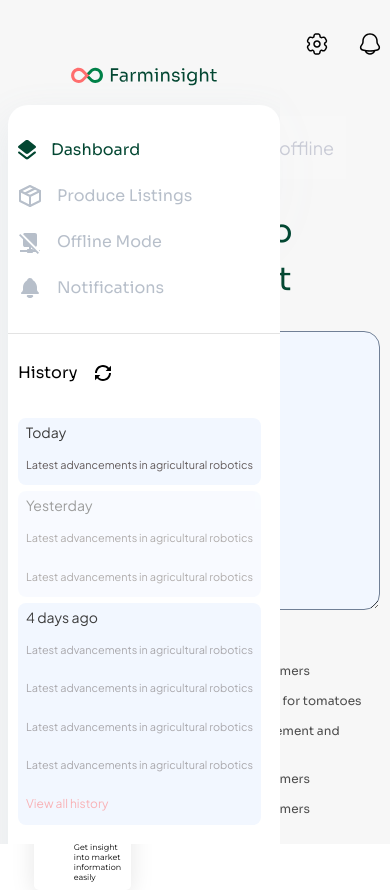
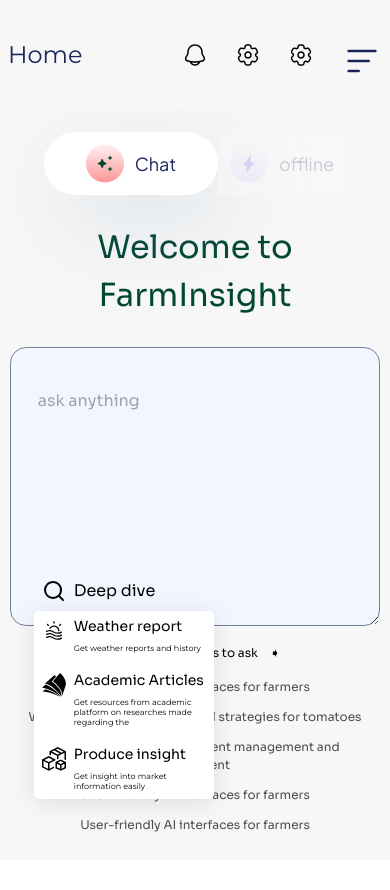
Before and after one commit to Farminsight-Klusterthon-23/frontend, a Next.js app: page /dashboard in a window 390 px wide. After the commit the page ends 860 px from the top, so only its background shows below. Built offline with nearby package versions, Linux system fonts and the light colour scheme.

Commit message:
enable toggling navigation in mobile

```diff
--- a/app/_components/AppHeader.js
+++ b/app/_components/AppHeader.js
@@ -2,32 +2,80 @@
 
 const montserrat = Montserrat({ subsets: ["latin"] })
 
-export default function AuthHeader({ heading }) {
+export default function AuthHeader({ heading, toggleNavigation }) {
   return (
-    <header className="flex items-center justify-between py-[29px] px-2 md:px-0 sticky top-0 bg-primary-contrast-text">
+    <header className="flex items-center justify-between py-[29px] px-2 md:px-4 sticky top-0 bg-primary-contrast-text">
       <h1
         className={`text-primary-medium ${montserrat.className} text-[1.5rem] font-600`}
       >
         {heading}
       </h1>
+
       <ul className="flex items-center gap-x-[29px]">
-        <li>
+        <li className="flex items-center justify-center">
           <button>
             <NotificationSvg />
           </button>
         </li>
-        <li>
+        <li className="flex items-center justify-center">
           <button>
             <SettingsSvg />
           </button>
         </li>
-        <li>
+        <li className="flex items-center justify-center">
           <button>
-            <NotificationSvg />
+            <SettingsSvg />
+          </button>
+        </li>
+        <li className="flex items-center justify-center">
+          <button onClick={toggleNavigation} className="mt-3 sm:hidden">
+            <HamburgerSvg />
           </button>
         </li>
       </ul>
     </header>
+  )
+}
+
+function HamburgerSvg() {
+  return (
+    <svg
+      width="40"
+      height="40"
+      viewBox="0 0 24.00 24.00"
+      fill="none"
+      xmlns="http://www.w3.org/2000/svg"
+    >
+      <g id="SVGRepo_bgCarrier" stroke-width="0"></g>
+      <g
+        id="SVGRepo_tracerCarrier"
+        stroke-linecap="round"
+        stroke-linejoin="round"
+        stroke="#CCCCCC"
+        stroke-width="0.288"
+      ></g>
+      <g id="SVGRepo_iconCarrier">
+        {" "}
+        <path
+          d="M4 18H10"
+          stroke="#1B2559"
+          stroke-width="1.584"
+          stroke-linecap="round"
+        ></path>{" "}
+        <path
+          d="M4 12L16 12"
+          stroke="#1B2559"
+          stroke-width="1.584"
+          stroke-linecap="round"
+        ></path>{" "}
+        <path
+          d="M4 6L20 6"
+          stroke="#1B2559"
+          stroke-width="1.584"
+          stroke-linecap="round"
+        ></path>{" "}
+      </g>
+    </svg>
   )
 }
 
--- a/app/_components/AppLayout.js
+++ b/app/_components/AppLayout.js
@@ -1,15 +1,26 @@
+"use client"
 import AuthenticatedScreensHeader from "./AppHeader"
 import Sidebar from "./AppSidebar"
+import { useState } from "react"
 
 export default function AuthenticatedScreensLayout({ children, pageTitle }) {
+  const [showSidebar, setShowSidebar] = useState(false)
+
   return (
     <div className="flex bg-primary-contrast-text">
       <div className>
-        <Sidebar />
+        <Sidebar show={showSidebar} hideSidebar={() => setShowSidebar(false)} />
       </div>
       <div className="grow">
-        <AuthenticatedScreensHeader heading={pageTitle} />
-        <div className="mx-auto flex justify-center items-center min-h-[calc(100dvh-94px)]">
+        <AuthenticatedScreensHeader
+          toggleNavigation={(e) => setShowSidebar((prev) => !prev)}
+          heading={pageTitle}
+        />
+        <div
+          className={`${
+            showSidebar ? "overflow-hidden" : "overflow-auto"
+          } mx-auto flex justify-center items-center min-h-[calc(100dvh-94px)]`}
+        >
           <main className="w-full grow">{children}</main>
         </div>
       </div>
--- a/app/_components/AppSidebar.js
+++ b/app/_components/AppSidebar.js
@@ -3,10 +3,19 @@
 import UserAvatarAndName from "./UserAvatarAndName"
 import ChatHistory from "./ChatHistoryList"
 import { LogoutButton } from "./Buttons"
+import { useRef } from "react"
+import useOutsideClick from "../_hooks/useOutsideClick"
 
-export default function SideBar() {
+export default function SideBar({ show, hideSidebar = () => {} }) {
+  const sidebarRef = useRef(null)
+  useOutsideClick(sidebarRef, hideSidebar)
+
   return (
-    <div className="bg-primary-contrast-text overflow-auto z-[100] w-[95vw] max-w-[280px] min-h-[100dvh] fixed left-0 inset-y-0 sm:sticky pb-[2%] pt-[15%] pl-[8px]">
+    <div ref={sidebarRef}
+      className={`bg-primary-contrast-text overflow-auto z-[100] w-[95vw] max-w-[280px] min-h-[100dvh] fixed left-0 inset-y-0 sm:sticky pb-[2%] pt-[15%] pl-[8px] transition-transform duration-[300ms] ease-in-out ${
+        show ? "translate-x-0" : "translate-x-[-100vw] sm:translate-x-0"
+      }`}
+    >
       <>
         <div className="flex justify-center items-center">
           <LightThemeLogo />
--- /dev/null
+++ b/app/_hooks/useOutsideClick.js
@@ -0,0 +1,26 @@
+import { useCallback } from "react"
+import { useEffect } from "react"
+
+export default function useOutsideClick(ref, handler) {
+  const handleOnOutsideClick = useCallback(
+    (event) => {
+      typeof handler === "function" && handler(event)
+    },
+    [handler]
+  )
+
+  useEffect(() => {
+    const listener = (event) => {
+      if (!ref.current || ref.current.contains(event.target)) {
+        return
+      }
+      handleOnOutsideClick()
+    }
+    document.addEventListener("mousedown", listener)
+    document.addEventListener("touchstart", listener)
+    return () => {
+      document.removeEventListener("mousedown", listener)
+      document.removeEventListener("touchstart", listener)
+    }
+  }, [ref, handleOnOutsideClick])
+}
--- a/app/dashboard/page.js
+++ b/app/dashboard/page.js
@@ -106,7 +106,7 @@
         <SearchIconSvg />
         Deep dive
       </button>
-      <ul className="bg-white absolute w-[25dvmin] max-w-[180px] rounded-[5px] flex flex-col items-start gap-y-[4px] shadow-dropdown-menu">
+      <ul className="bg-white absolute w-[85dvmin] max-w-[180px] rounded-[5px] flex flex-col items-start gap-y-[4px] shadow-dropdown-menu">
         <DeepDiveOptionItem
           heading="Weather report"
           href="/weather"
```
